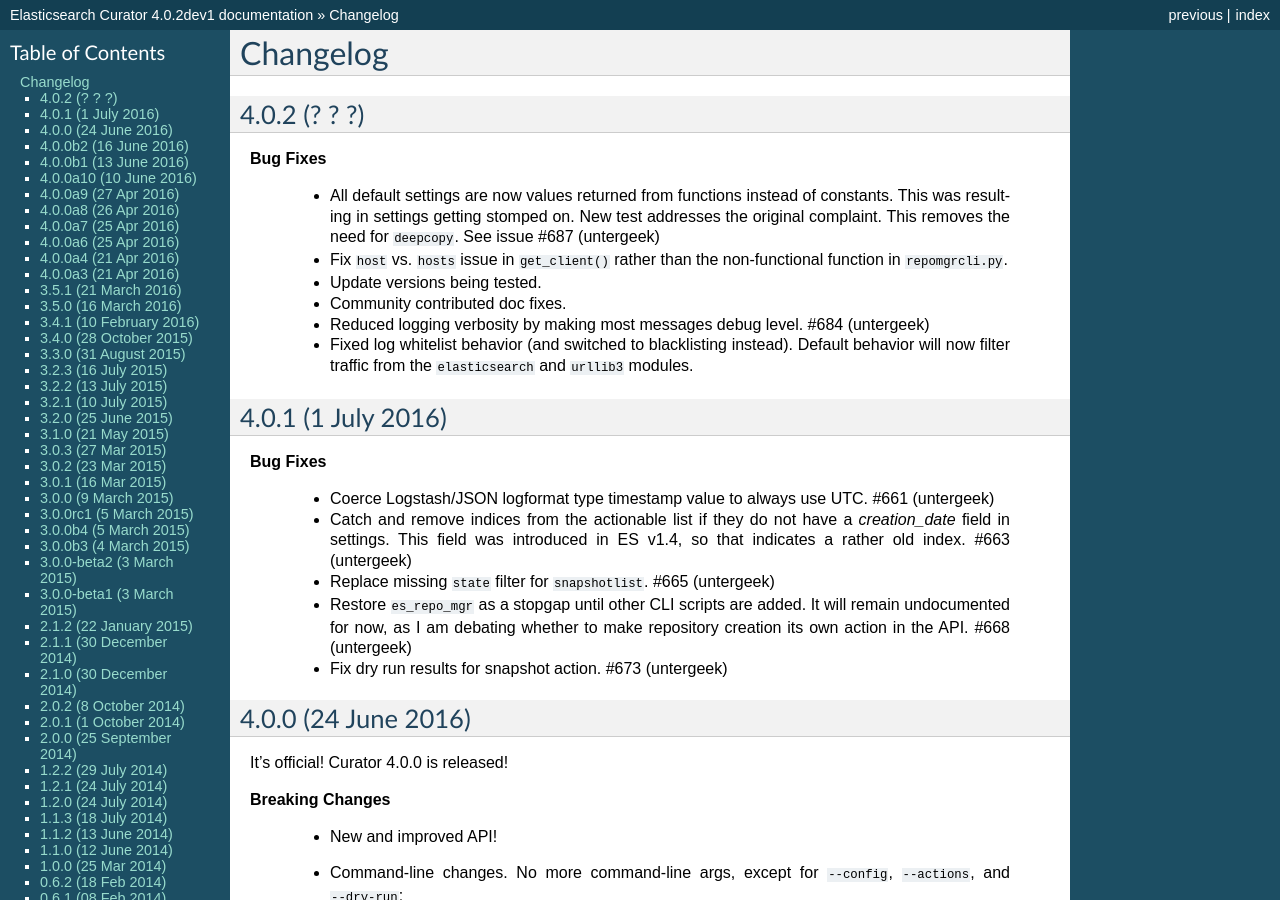
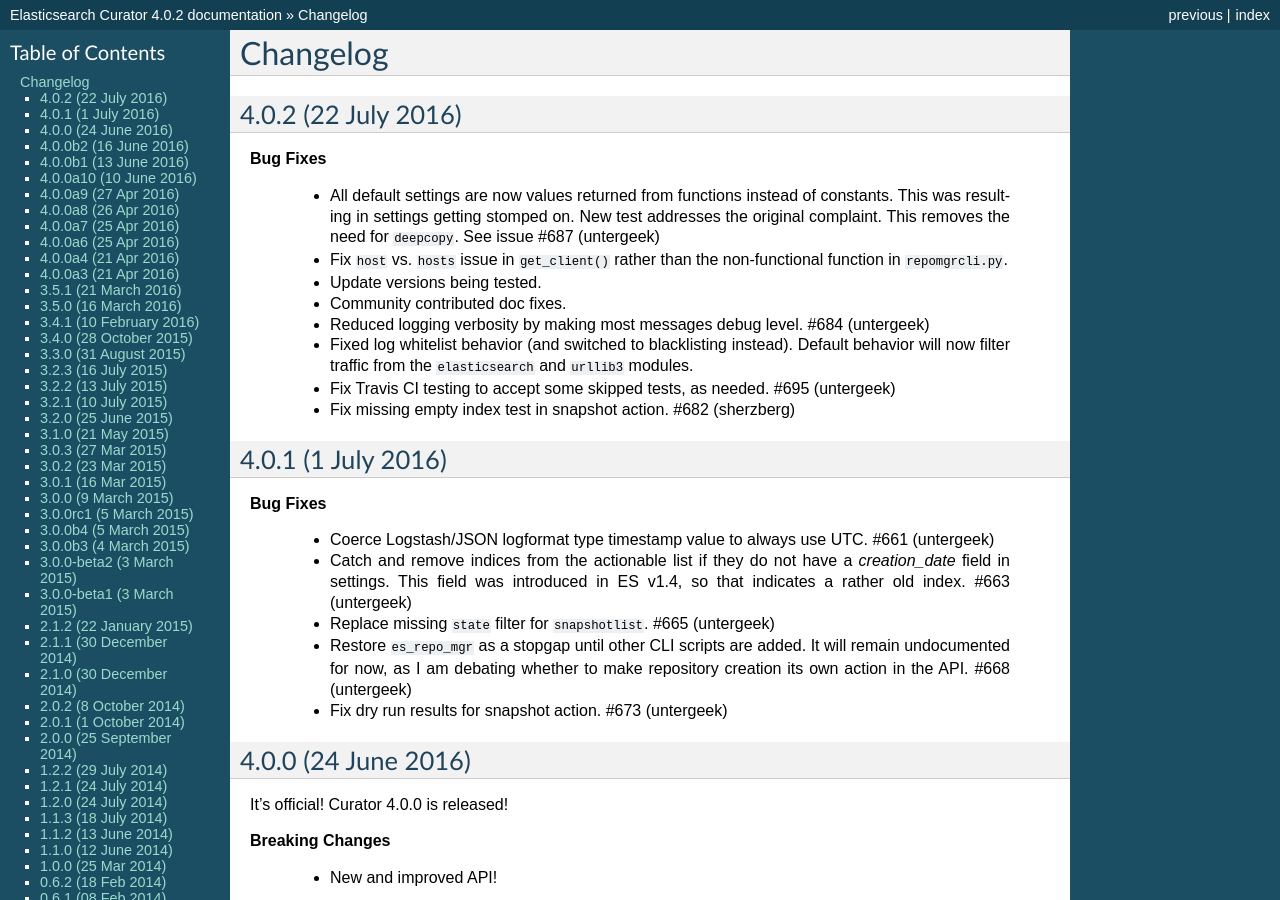
Before and after one commit to elastic/curator, a Sphinx documentation site: the page built from docs/Changelog.rst, in a window 1280 px wide and 900 px high. Built offline with Sphinx 7.4.7, drawn with Linux system fonts in a browser that asks for light colours; some of the changed text lies outside the part shown.

Commit message:
Release 4.0.2
Changes for release 4.0.2

```diff
--- a/curator/_version.py
+++ b/curator/_version.py
@@ -1 +1 @@
-__version__ = '4.0.2dev1'
+__version__ = '4.0.2'
--- a/docs/Changelog.rst
+++ b/docs/Changelog.rst
@@ -3,8 +3,8 @@
 Changelog
 =========
 
-4.0.2 (? ? ?)
--------------
+4.0.2 (22 July 2016)
+--------------------
 
 **Bug Fixes**
 
@@ -21,6 +21,9 @@
   * Fixed log whitelist behavior (and switched to blacklisting instead).
     Default behavior will now filter traffic from the ``elasticsearch`` and
     ``urllib3`` modules.
+  * Fix Travis CI testing to accept some skipped tests, as needed. #695
+    (untergeek)
+  * Fix missing empty index test in snapshot action. #682 (sherzberg)
 
 4.0.1 (1 July 2016)
 -------------------
```
Also changed, not shown: 2 other files.
